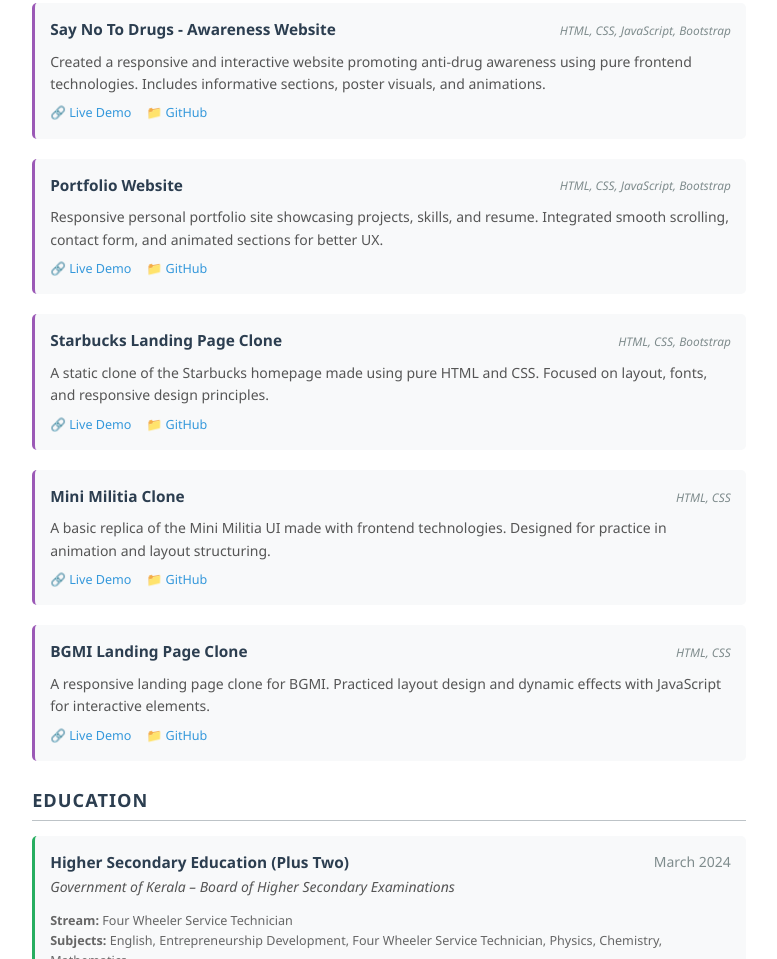
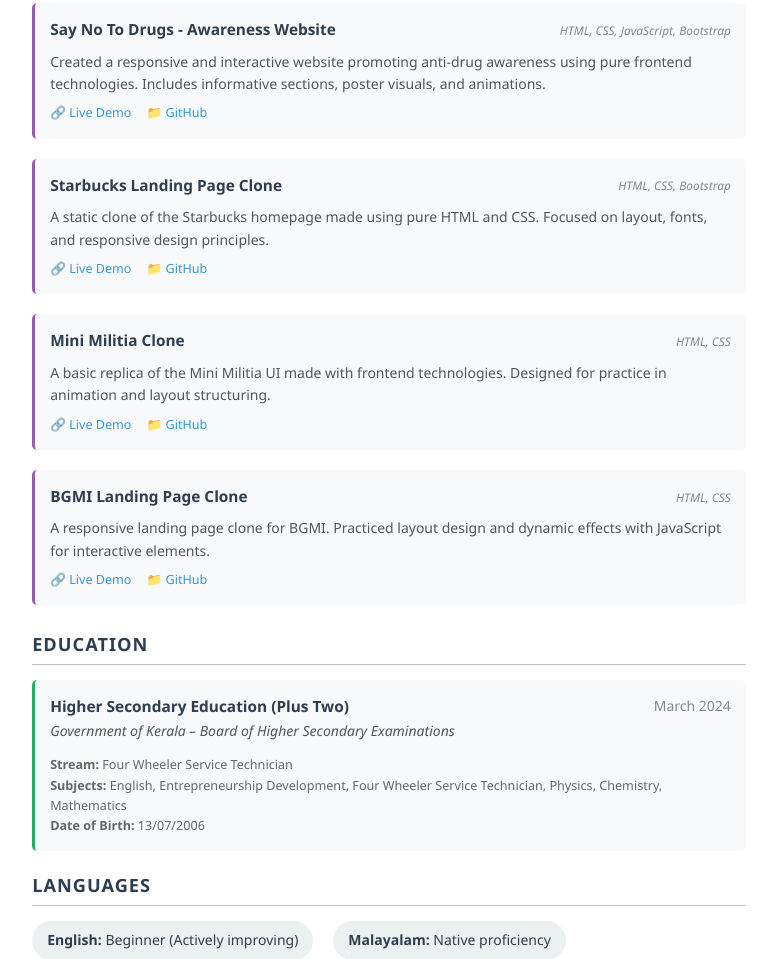
Before and after one commit to abhishekanil551/resume, a plain HTML site: page index.html in a window 1280 px wide. Shown: the part 925-1884 px from the top of the page, without its empty margins (251-1028 px from the left). Drawn offline with Linux system fonts and the light colour scheme.

Commit message:
Update index.html

```diff
--- a/index.html
+++ b/index.html
@@ -409,19 +409,6 @@
       </div>
     </div>
 
-    <div class="project-item">
-      <div class="project-header">
-        <div class="project-name">Portfolio Website</div>
-        <div class="project-tech">HTML, CSS, JavaScript, Bootstrap</div>
-      </div>
-      <div class="project-description">
-        Responsive personal portfolio site showcasing projects, skills, and resume. Integrated smooth scrolling, contact form, and animated sections for better UX.
-      </div>
-      <div class="project-links">
-        <a href="https://aabhishekanil.github.io/portfolioo/" class="project-link">🔗 Live Demo</a>
-        <a href="https://github.com/aabhishekanil/portfolioo" class="project-link">📁 GitHub</a>
-      </div>
-    </div>
 
     <!-- Additional Clone Repositories -->
     <div class="project-item">
```
